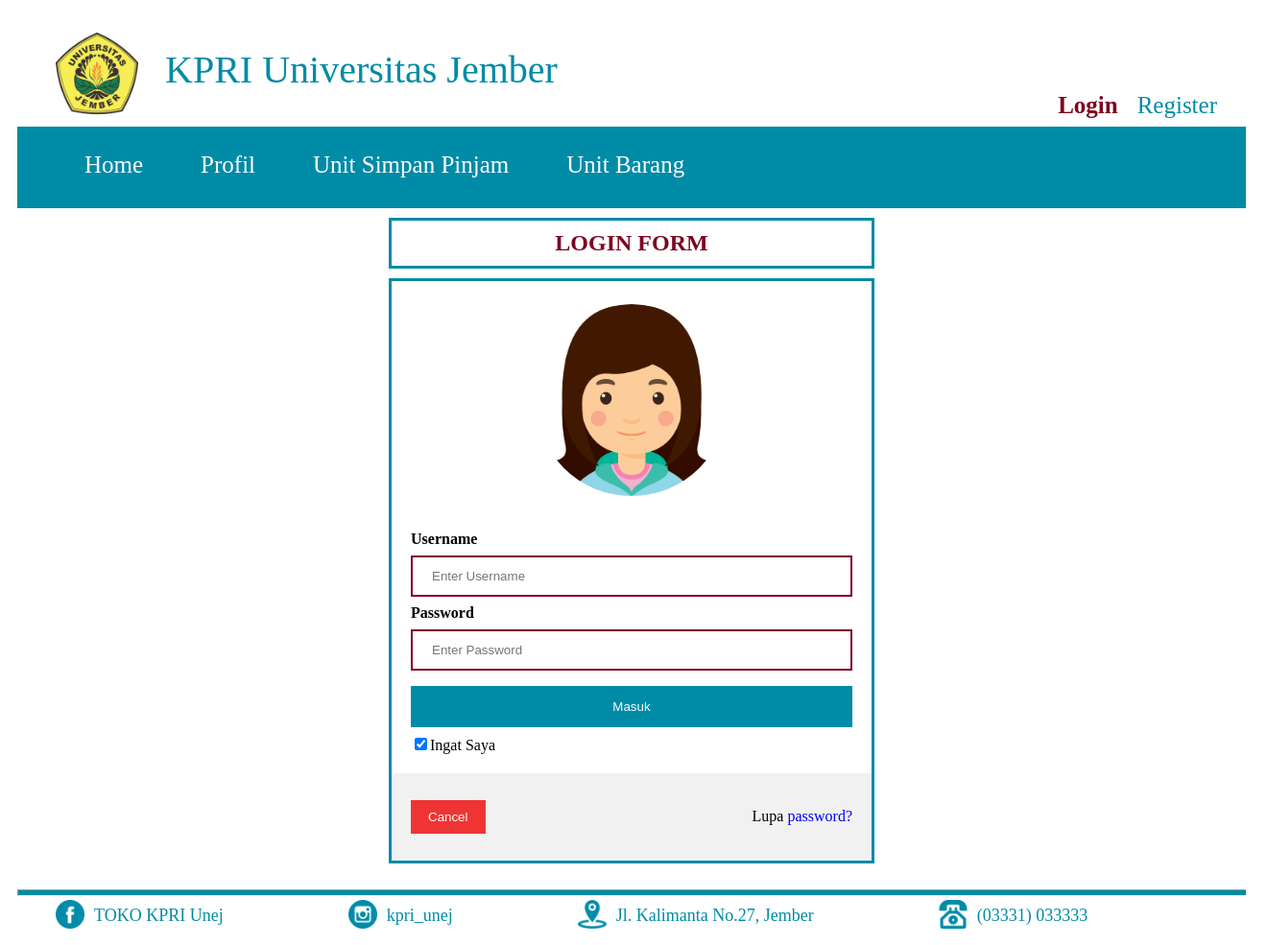
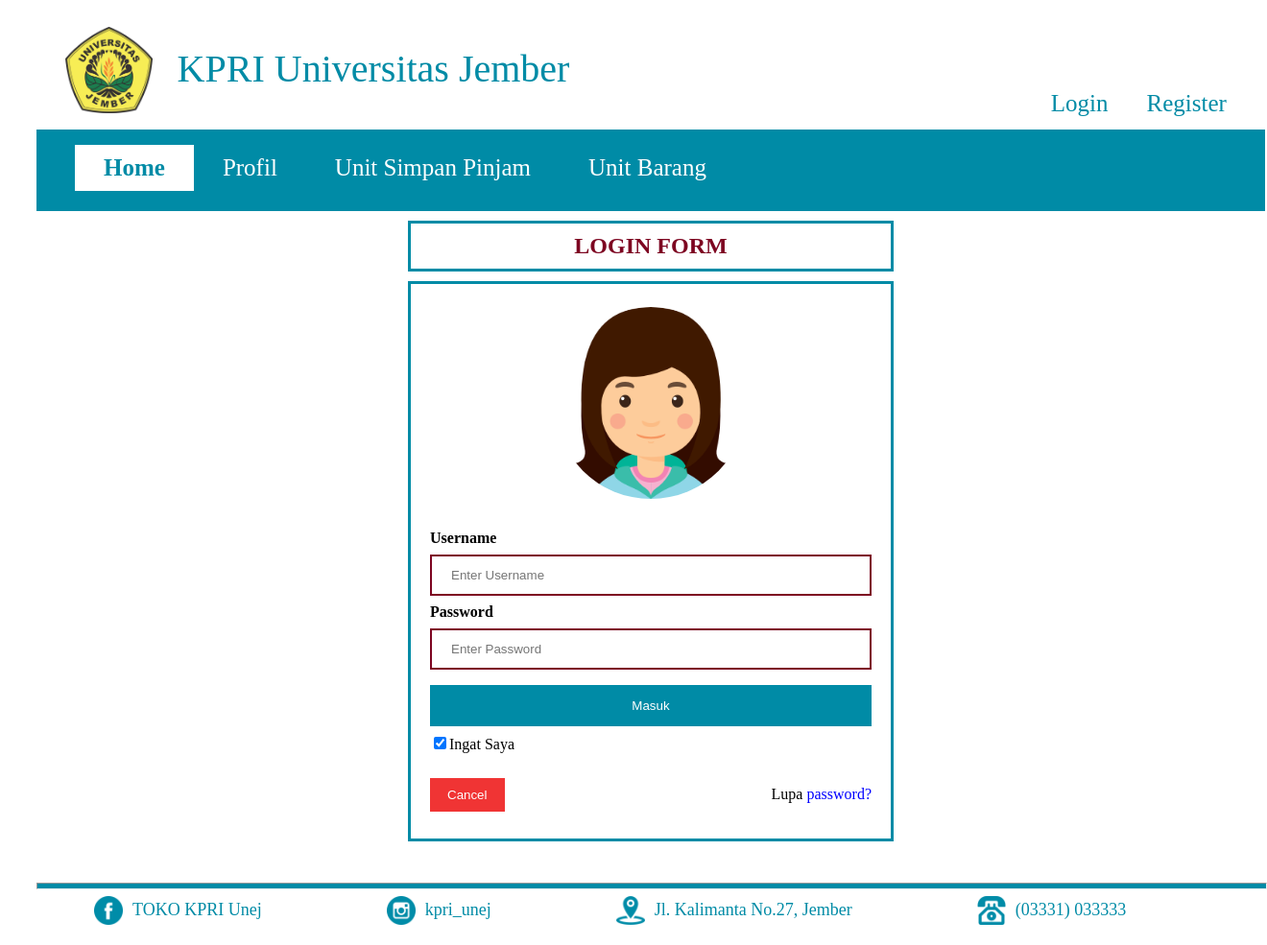
Before and after one commit to triiilestari/Front_End_Perancangan_Web, a plain HTML site: page Login.html in a window 1280 px wide. Shown: the whole page at 96% size, 1320 px wide, since content can reach past the window. Drawn offline with Linux system fonts and the light colour scheme.

Commit message:
index.html

```diff
--- a/Login.html
+++ b/Login.html
@@ -1,29 +1,30 @@
-<!DOCTYPE HTML>
-
 <html>
 <link rel="stylesheet" type="text/css" href="style.css"></li>
+<meta name="viewport" content="width=device-width, initial-scale=1.0">
 <head>
   <title>KPRI Universitass Jember</title>
 </head>
 <body>
-<div class="wrap">
+<div class="wrap row">
 	<div class="header">
-		<img src="Gambar/Logo Unej.png" class="logo" />
-		<p class="title">KPRI Universitas Jember</p>
+		<div class="col-1"><img src="Gambar/Logo Unej.png" class="logo"></div>
+		<div class="col-8"><p class="title">KPRI Universitas Jember</p></div>
+		<div class="col-3">
 			<ul class="login">
 				<li><a href="Register.html">Register</a></li>
-				<li class="active"><a href="Login.html">Login</a></li>
+				<li><a href="Login.html">Login</a></li>
 			</ul>
 		</div>
-	<div class="menu">
+	</div>
+	<div class="menu col-12">
 		<ul class="float">
-   			<li><a href="index.html">Home</a></li>
+   			<li class="active"><a href="index.html">Home</a></li>
     		<li><a href="Profil - Sejarah.html">Profil</a></li>
-    		<li><a href="Unit Simpan Pinjam.html">Unit Simpan Pinjam</a></li>
+    		<li><a href="Simpanan.html">Unit Simpan Pinjam</a></li>
    			<li><a href="Unit Barang.html">Unit Barang</a></li>
 		</ul>
 	</div>
-		<div class="badanlogin">
+	<div class="badanlogin col-12">
 		<div>
 			<h2>LOGIN FORM</h2>
 			<form action="" method="">
@@ -36,24 +37,23 @@
 				    <label><b>Password</b></label>
 				    <input type="password" placeholder="Enter Password" name="psw" class="isilogin">
 				    <button type="submit">Masuk</button>
-				    <input type="checkbox" checked="checked"><span>Ingat Saya</span>
-				  </div>
-				  <div class="container" style="background-color:#f1f1f1">
+				    <input type="checkbox" checked="checked"><span>Ingat Saya</span><br><br>
 					<button type="button" class="cancelbtn">Cancel</button>
 				    <span class="psw">Lupa <a href="#">password?</a></span>
 				 </div>
 			</form>
-
 		</div>
 	</div>
-		<div class="footer">
+	<div class="footer col-12">
 		<hr class="horizontal">
+		<div class="">
 			<ul class="sosmed font">
-				<li><img src="Gambar/fb.png" class="icon"><text class="text"> TOKO KPRI Unej</text></li>
-				<li><img src="Gambar/ig.png" class="icon"><text class="text">kpri_unej</li></text>
-				<li><img src="Gambar/map.png" class="icon"><text class="text">Jl. Kalimanta No.27, Jember</text></li>
-				<li style="margin-right: -30px;"><img src="Gambar/telp.png" class="icon"><text class="text">(03331) 033333</li>
+				<li><img src="Gambar/fb.png" class="icon"><a href="">TOKO KPRI Unej</a></li>
+				<li><img src="Gambar/ig.png" class="icon"><a href="">kpri_unej</a></li>
+				<li><img src="Gambar/map.png" class="icon"><a href="">Jl. Kalimanta No.27, Jember</a></li>
+				<li style=""><img src="Gambar/telp.png" class="icon"><a href="">(03331) 033333</a></li>
 			</ul>
+		</div>
 	</div>
 </div>
 </body>
--- a/style.css
+++ b/style.css
@@ -1,15 +1,33 @@
 .wrap{
 	width: 1280px;
-	margin-left: 10px;
+	margin-left: 30px;
+}
+.col-1{ width: 8.33%;}
+.col-2{	width: 16.66%;}
+.col-3{	width: 25%;}
+.col-4{	width: 33.33%;}
+.col-5{	width: 41.66%;}
+.col-6{	width: 50%;}
+.col-7{	width: 58.33%;}
+.col-8{	width: 66.66%;}
+.col-9{	width: 75%;}
+.col-10{width: 83.33%;}
+.col-11{width: 91.66%;}
+.col-12{width: 100%;}
+
+.row::after{
+	content: "";
+	display: table;
+	clear: both;
+}
+[class*="col-"]{
+	float: left;
 }
 .header{
-	height: 116px;
-	width: 1280px;
-	background-color: white;
+	height: 115px;
 }
 .menu{
 	background-color: #008BA6;
-	width: 1280px;
 	height: 85px;
 	overflow: hidden;
 }
@@ -21,8 +39,6 @@
 }
 .footer{
 	height: 50px;
-	margin-top: 0;
-	overflow: hidden;
 }
 .font{
 	font-size: 22px;
@@ -53,32 +69,22 @@
 	width: 35%;
 }
 .logo{
-	width: 86px;
-	height: 85px;
-	margin-left: 40px;
-	margin-top: 18px;
-	display: block;
-	position: absolute;
+	height: 90px;
+	margin-top: 20px;
+	margin-left: 30px;
+
 }
 .title{
-	font-style: normal;
 	font-size: 40px;
 	color: #008BA6;
 	font-family: Broadway;
-	margin-top: 33px;
-	margin-left: 154px;
-	display: block;
-	position: absolute;
+	padding-left: 40px;
 }
 .login li{
     float: right;
     list-style: none;
-    padding-bottom: 0px;
-    padding-top: 80px;
-    margin-right: 30px;
-    margin-top: 0;
-    margin-left: -10px;
-    margin-bottom: 0;
+    padding-top: 70px;
+    padding-right: 40px;
 }
 .login li a{
 	color: #008BA6;
@@ -89,9 +95,7 @@
 .login li a:hover {
   background: white;
   color: #7D0521;
-}
-.login li.active{
-	background: white;
+  font-weight: bold;
 }
 .login li.active a{
 	color: #7D0521;
@@ -108,7 +112,7 @@
 .float li a {
     color: white;
     text-decoration: none;
-    padding: 25px 30px;
+    padding: 30px 30px;
     font-size: 25px;
 	font-family: Bookman Old Style;
 }
@@ -122,6 +126,7 @@
 }
 .float li a:hover {
   color: black;
+
 }
 .profil{
 	color: #7D0521;
@@ -200,7 +205,7 @@
 }
 .vertikal{
 	width:5px;
-	height:1250px;
+	height:100%;
 	background-color:#008BA6;
 	margin-left: 290px;
 	margin-top: 0%;
@@ -216,13 +221,10 @@
 	display: block;
 	position: absolute;
 }
-
 .icon{
 	width: 30px;
 	height: 30px;
-	padding-right: 10px;
 	float: left;
-	margin-top: 2px;
 }
 
 .form{
@@ -246,25 +248,23 @@
 	margin-top: 30px;
 }
 .sosmed li{
-    margin-right: 30px;
-    margin-top: -20px;
-    margin-bottom: 100px;
     float: left;
     list-style: none;
-    margin-right: 130px;
-    margin-bottom: 10px;
+    margin-top: -15px;
+    padding-right: 130px;
 }
 .sosmed li a{
 	color: #008BA6;
     text-decoration: none;
-	padding-top: 10px;
+    margin-left: 10px;
+    color: #008BA6;
+	font-size: 18px;
 }
-.text{
-	color: #008BA6;
-	padding-top: 3px;
-	float: left;
-	margin-top: 5px;
-	font-size: 18px;
+.sosmed li:first-child{
+	margin-left: 20px;
+}
+.sosmed li:last-child{
+	margin-right: -130px;
 }
 .simpanan{
 	margin-left: 30px;
@@ -327,9 +327,6 @@
 .table tr:last-child td {
   border-bottom: 0;
 }
-
-
-
 .barang{
 	height: 146px;
 	width: 100px;
@@ -338,16 +335,14 @@
 	padding-left: 10px;
 }
 .border{
-	margin-left: 50px;
-	margin-top: 20px;
+	margin: 20px 50px 20px 30px;
 	border-style:solid;
 	border-color: #008BA6;
 	border-width: 0px 0px 5px 0px;
 	padding-top: 12px;
 	padding-bottom: 12px;
-	padding-left: 5px;
-	width: 500px;
 	height: 150px;
+
 }
 .tabelbarang{
   font-family: Bookman Old Style;
@@ -420,9 +415,7 @@
 	margin-top: 30px;
 }
 .iklan {
-	width: 100%;
-	height: 40%;;
-	overflow: hidden;
+	height: 40%;
 }
 .borderiklan{
 	margin-left: 130px;
@@ -444,18 +437,14 @@
 	border-style:solid;
 	border-color: #008BA6;
 	border-width: 5px;
-	width: 529px;
+	width: 530px;
 	height: 160px;
 }
 .badankiri{
-	width: 50%;
 	height: 100%;
-	float: left;
 }
 .badankanan{
-	width: 50%;
 	height: 100%;
-	float: left;
 }
 .kalender{
 	width: 25%;
```
Also changed, not shown: copy.html (deleted, +0 -82 lines), index.html (+9 -7 lines). Lines whose indentation alone changed are shown as unchanged.
